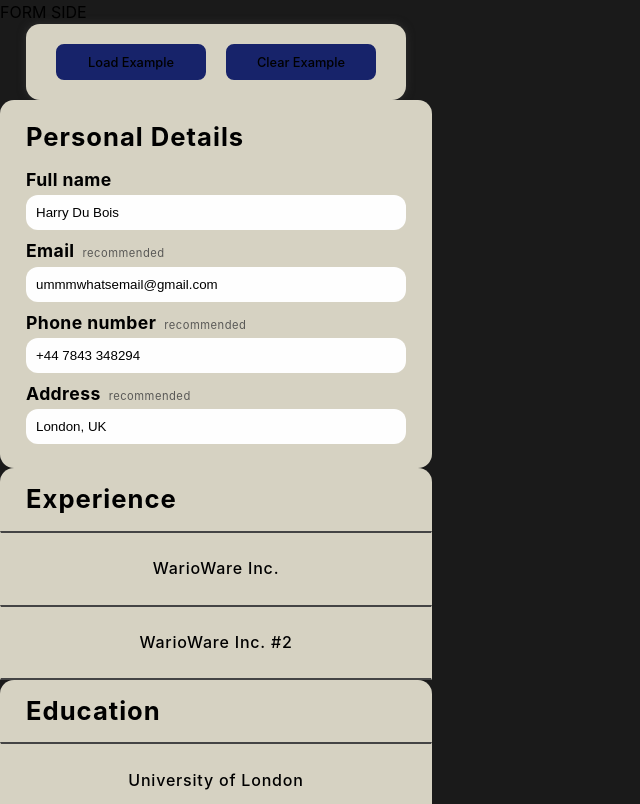
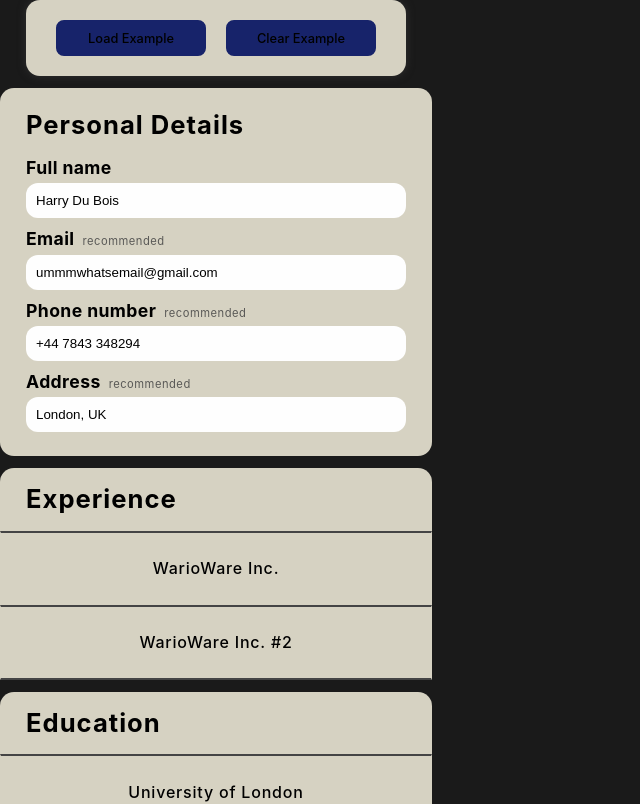
Before and after one commit to JHoldsworth23/cv-maker, a React (Vite) app: page / in a window 1280 px wide. Shown: the top 804 px of the page, without its empty margins (0-640 px from the left). Built offline with nearby package versions, Linux system fonts and the light colour scheme.

Commit message:
add class name for forms and remove the form side text

```diff
--- a/src/App.jsx
+++ b/src/App.jsx
@@ -56,9 +56,8 @@ export default function App() {
   return (
     <>
       <div>
-        FORM SIDE
         <ExampleLoader load={loadExample} clear={clearForm}/>
-        <div>
+        <div className="forms-container">
           <PersonalForm {...personalInfo} onChange={changePersonalInfo}/>
           <ExperienceFormSection experiences={sections.experience} onChange={changeSectionInfo} toggleCollapsed={toggleCollapsed} />
           <EducationFormSection educations={sections.education} onChange={changeSectionInfo} toggleCollapsed={toggleCollapsed} />
```
